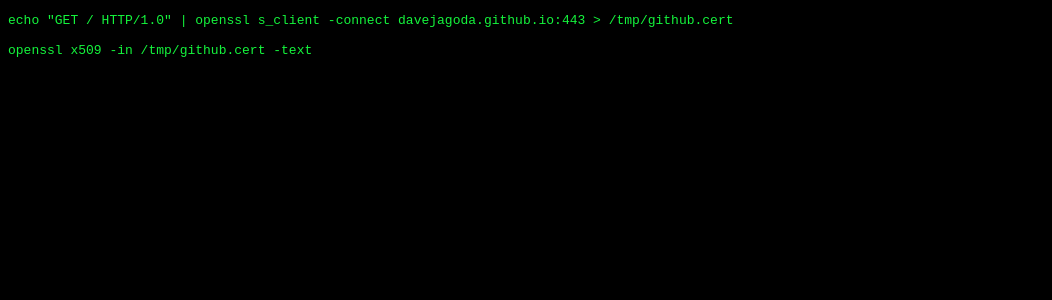
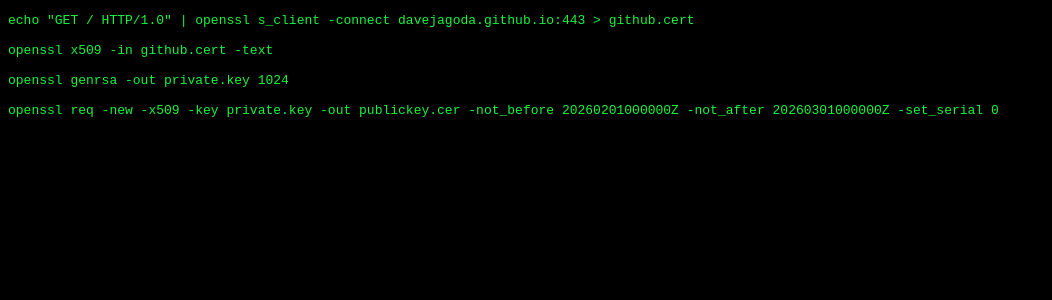
Before and after one commit to davejagoda/davejagoda.github.io, a Jekyll site: the page built from useful/useful_openssl_commands.md, in a window 1280 px wide. Shown: the top 300 px of the page, without its empty margins (0-1052 px from the left). Built offline with Jekyll 4.4.1, drawn with Linux system fonts in a browser that asks for light colours.

Commit message:
Add commands demonstrating that public key is derived from private key

````diff
--- a/useful/useful_openssl_commands.md
+++ b/useful/useful_openssl_commands.md
@@ -3,7 +3,11 @@
 layout: appleII
 ---
 ```
-echo "GET / HTTP/1.0" | openssl s_client -connect davejagoda.github.io:443 > /tmp/github.cert
+echo "GET / HTTP/1.0" | openssl s_client -connect davejagoda.github.io:443 > github.cert
 
-openssl x509 -in /tmp/github.cert -text
+openssl x509 -in github.cert -text
+
+openssl genrsa -out private.key 1024
+
+openssl req -new -x509 -key private.key -out publickey.cer -not_before 20260201000000Z -not_after 20260301000000Z -set_serial 0
 ```
````
